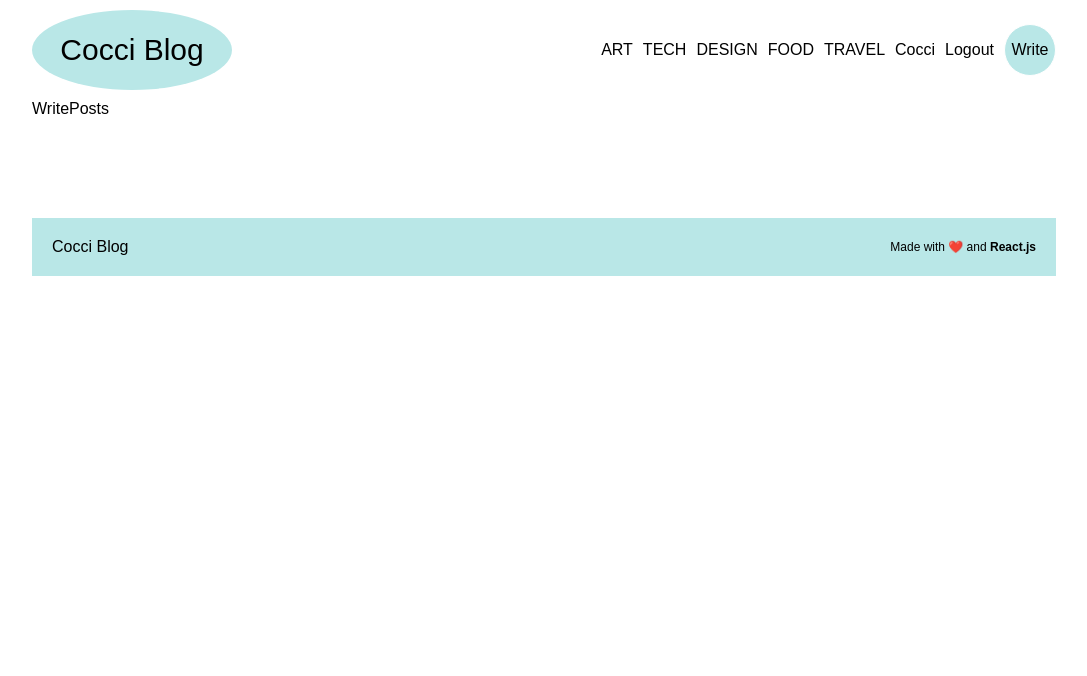
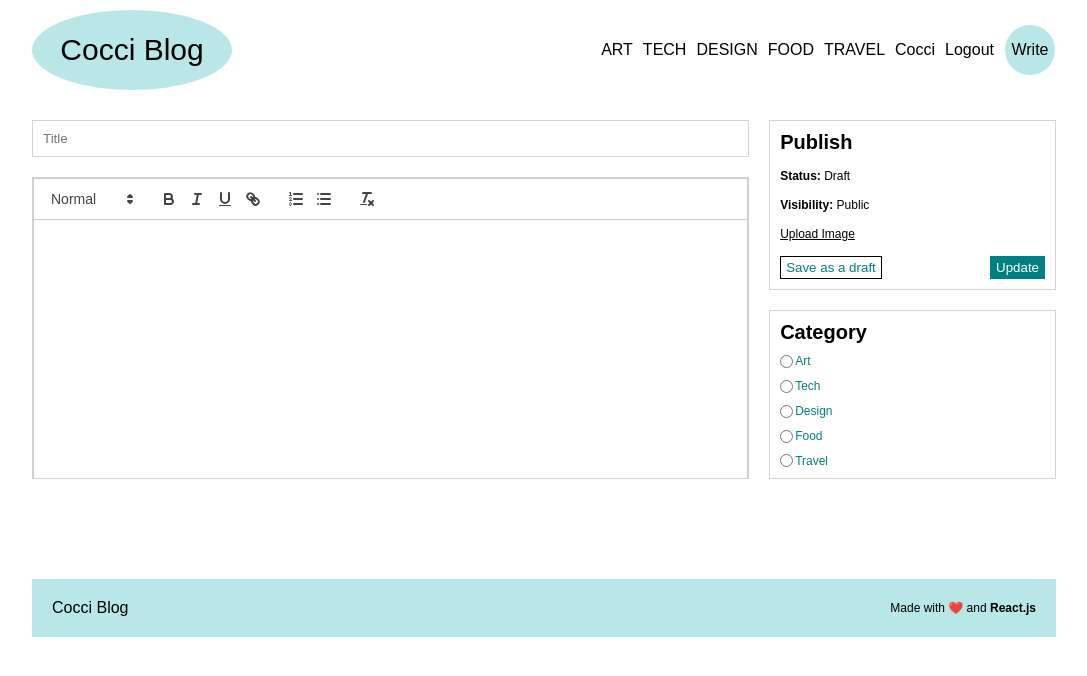
Before and after one commit to coccigabry/cocciBlog-frontend, a React (Vite) app: page /write in a window 1280 px wide. Shown: the top 676 px of the page, without its empty margins (96-1183 px from the left). Built offline with nearby package versions, Linux system fonts and the light colour scheme.

Commit message:
styled write post page

```diff
--- a/package.json
+++ b/package.json
@@ -12,6 +12,7 @@
     "react": "^18.2.0",
     "react-dom": "^18.2.0",
     "react-icons": "^4.7.1",
+    "react-quill": "^2.0.0",
     "react-router-dom": "^6.8.0",
     "sass": "^1.58.0"
   },
--- a/src/pages/WritePosts.jsx
+++ b/src/pages/WritePosts.jsx
@@ -1,8 +1,60 @@
 import React from 'react'
+import ReactQuill from 'react-quill';
+import 'react-quill/dist/quill.snow.css';
+
 
 const WritePosts = () => {
+  const [value, setValue] = React.useState('');
+
   return (
-    <div>WritePosts</div>
+    <div className='add'>
+      <div className="content">
+        <input type='text' placeholder='Title' />
+        <div className="editor-cnt">
+          <ReactQuill className='editor' theme="snow" value={value} onChange={setValue} />
+        </div>
+      </div>
+      <div className="menu">
+        <div className="item">
+          <h1>Publish</h1>
+          <span>
+            <b>Status: </b> Draft
+          </span>
+          <span>
+            <b>Visibility: </b> Public
+          </span>
+          <input style={{ display: 'none' }} type='file' id='file' />
+          <label className='file' htmlFor='file'>Upload Image</label>
+          <div className="buttons">
+            <button>Save as a draft</button>
+            <button>Update</button>
+          </div>
+        </div>
+        <div className="item">
+          <h1>Category</h1>
+          <div className="cat-cnt">
+            <input type="radio" name='cat' value='art' id='art' />
+            <label htmlFor="art">Art</label>
+          </div>
+          <div className="cat-cnt">
+            <input type="radio" name='cat' value='tech' id='tech' />
+            <label htmlFor="tech">Tech</label>
+          </div>
+          <div className="cat-cnt">
+            <input type="radio" name='cat' value='design' id='design' />
+            <label htmlFor="design">Design</label>
+          </div>
+          <div className="cat-cnt">
+            <input type="radio" name='cat' value='food' id='food' />
+            <label htmlFor="food">Food</label>
+          </div>
+          <div className="cat-cnt">
+            <input type="radio" name='cat' value='travel' id='travel' />
+            <label htmlFor="travel">Travel</label>
+          </div>
+        </div>
+      </div>
+    </div>
   )
 }
 
--- a/src/style.scss
+++ b/src/style.scss
@@ -266,6 +266,7 @@ $lightGreen: #b9e7e7;
                         color: #333;
                         margin-bottom: 20px;
                     }
+
                     p {
                         text-align: justify;
                         line-height: 30px;
@@ -275,6 +276,90 @@ $lightGreen: #b9e7e7;
 
             .menu {
                 flex: 2;
+            }
+        }
+
+        //WRITE POSTS
+        .add {
+            margin-top: 20px;
+            display: flex;
+            gap: 20px;
+
+            .content {
+                flex: 5;
+                display: flex;
+                flex-direction: column;
+                gap: 20px;
+
+                input {
+                    padding: 10px;
+                    border: 1px solid lightgray;
+                }
+
+                .editor-cnt {
+                    height: 300px;
+                    overflow: scroll;
+                    border: 1px solid lightgray;
+
+                    .editor {
+                        height: 100%;
+                        border: none;
+                    }
+                }
+            }
+
+            .menu {
+                flex: 2;
+                display: flex;
+                flex-direction: column;
+                gap: 20px;
+
+                .item {
+                    border: 1px solid lightgray;
+                    padding: 10px;
+                    flex: 1;
+                    display: flex;
+                    flex-direction: column;
+                    justify-content: space-between;
+                    font-size: 12px;
+
+                    h1 {
+                        font-size: 20px;
+                    }
+
+                    .file {
+                        text-decoration: underline;
+                        cursor: pointer;
+                    }
+
+                    .buttons {
+                        display: flex;
+                        justify-content: space-between;
+
+                        :first-child {
+                            cursor: pointer;
+                            color: teal;
+                            background-color: #fff;
+                            border: 1px solid black;
+                            padding: 3px 5px;
+                        }
+
+                        :last-child {
+                            cursor: pointer;
+                            color: white;
+                            background-color: teal;
+                            border: 1px solid teal;
+                            padding: 3px 5px;
+                        }
+                    }
+
+                    .cat-cnt {
+                        display: flex;
+                        align-items: center;
+                        gap: 2px;
+                        color: teal;
+                    }
+                }
             }
         }
 
```
Also changed, not shown: 1 other file (tests, documents, lock files or other folders).
